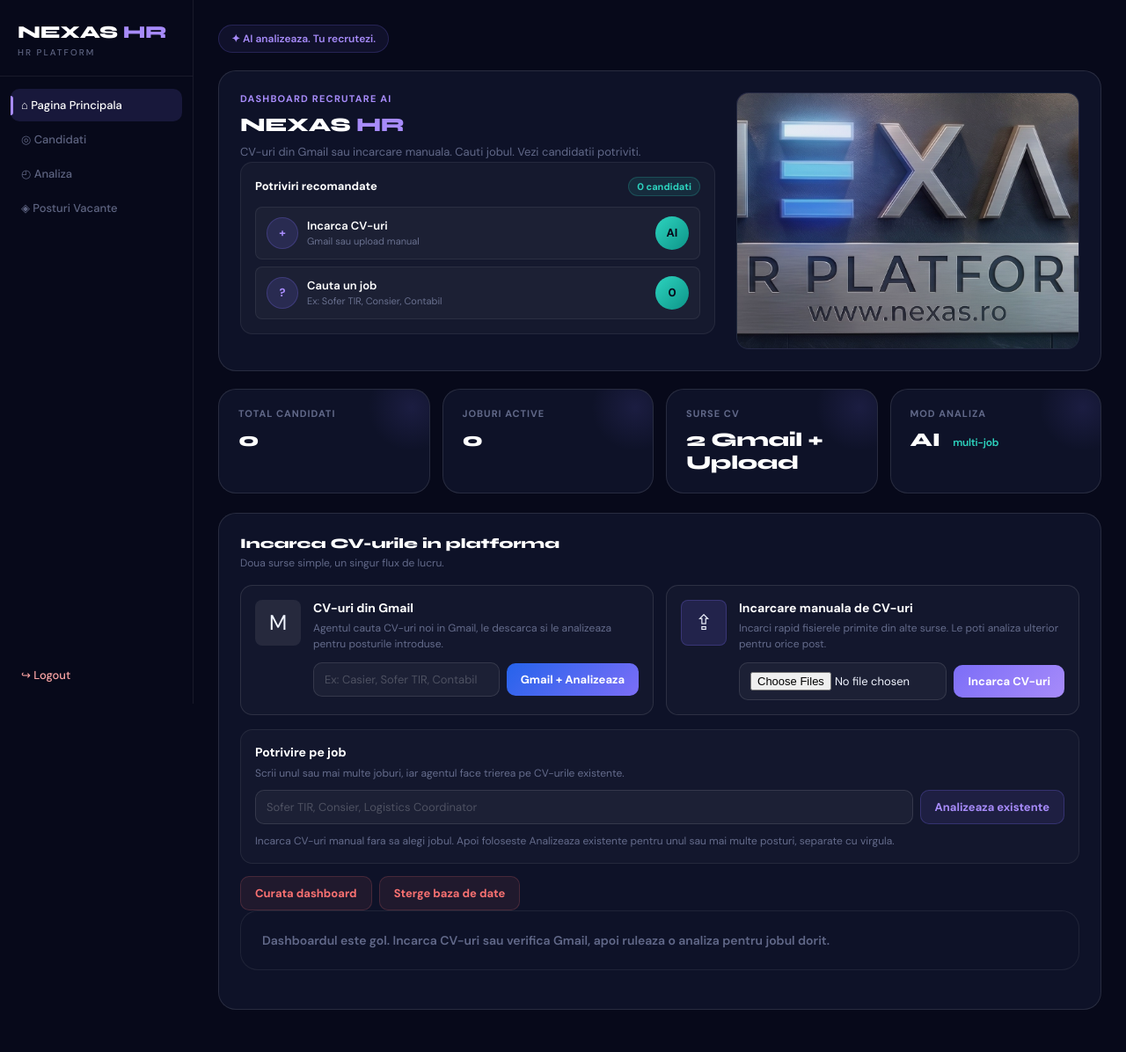
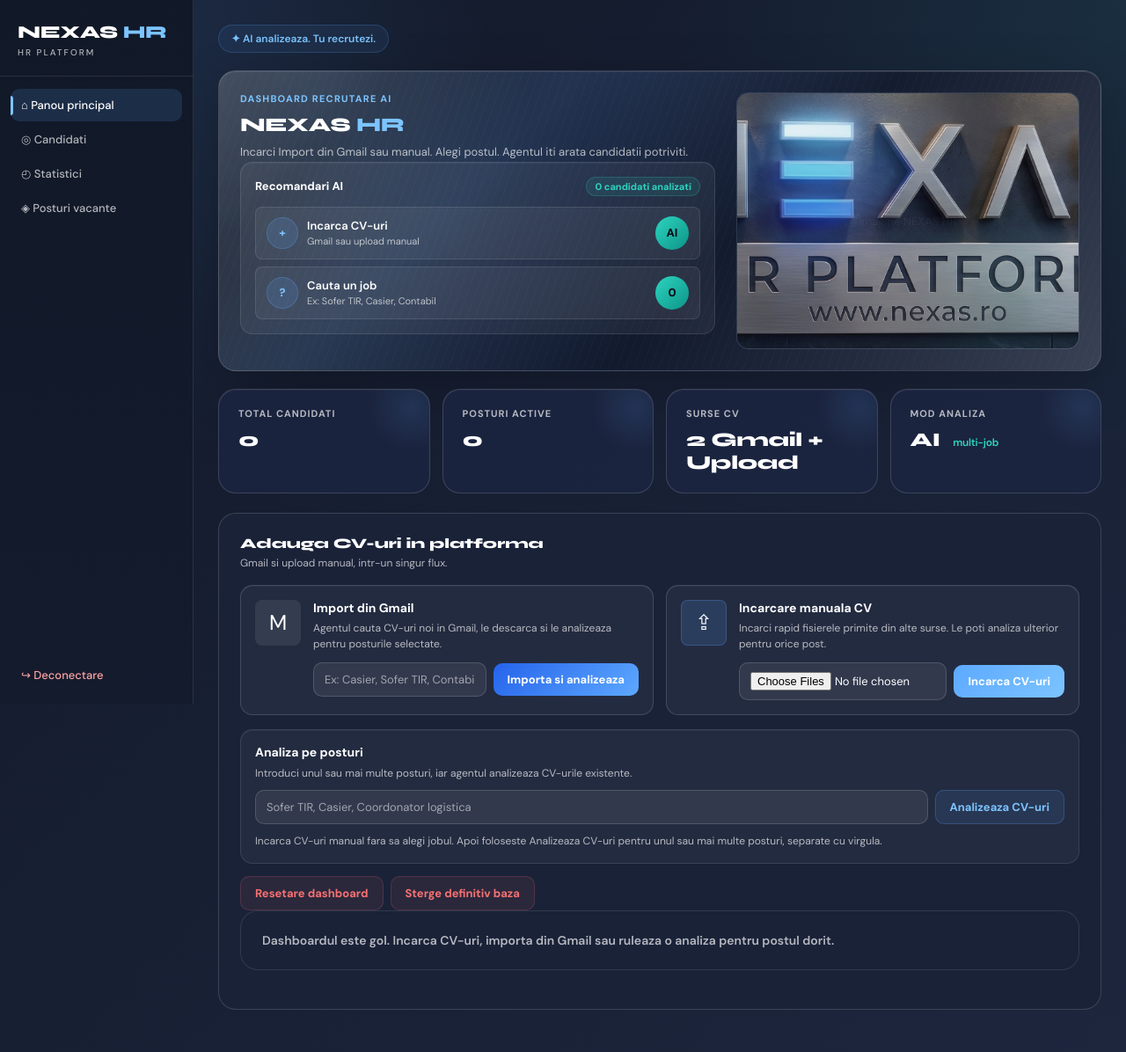
Before and after one commit to robotHR/HR, a FastAPI app: page / in a window 1280 px wide. Shown: the whole page at 88% size. Run offline with FastAPI, Linux system fonts and the light colour scheme; the visitor is signed in with stand-in values (Sample User, id 1); data that the repository does not hold is empty; parts of the project's set-up code (start-up, migrations or seed data) failed here and were passed over.

Commit message:
Update dashboard.html

```diff
--- a/app/templates/dashboard.html
+++ b/app/templates/dashboard.html
@@ -10,18 +10,18 @@
         *{margin:0;padding:0;box-sizing:border-box}
 
         :root{
-            --bg:#07091a;
-            --surface:#0e1228;
-            --surface-2:#111530;
-            --card:#131729;
-            --line:rgba(255,255,255,.07);
-            --line-2:rgba(255,255,255,.11);
-            --text:#f1f5ff;
-            --muted:rgba(200,210,255,.45);
-            --soft:rgba(200,210,255,.65);
-            --purple:#7c6ef7;
-            --purple-2:#a78bfa;
-            --purple-glow:rgba(124,110,247,.18);
+            --bg:#141b2d;
+            --surface:#1a2238;
+            --surface-2:#202a44;
+            --card:#1c2540;
+            --line:rgba(255,255,255,.10);
+            --line-2:rgba(255,255,255,.15);
+            --text:#ffffff;
+            --muted:rgba(255,255,255,.68);
+            --soft:rgba(255,255,255,.84);
+            --purple:#5da9ff;
+            --purple-2:#7cc4ff;
+            --purple-glow:rgba(93,169,255,.22);
             --green:#2dd4bf;
             --green-2:rgba(45,212,191,.12);
             --yellow:#f59e0b;
@@ -35,7 +35,10 @@
         }
 
         body{
-            background:var(--bg);
+            background:
+                radial-gradient(circle at top left, rgba(93,169,255,.18), transparent 32%),
+                radial-gradient(circle at top right, rgba(45,212,191,.08), transparent 30%),
+                linear-gradient(135deg,#121827 0%,#171f33 46%,#1d263d 100%);
             color:var(--text);
             font-family:'DM Sans',sans-serif;
             font-size:14px;
@@ -47,7 +50,7 @@
         /* ─── SIDEBAR ─────────────────────── */
         .sidebar{
             width:220px;flex-shrink:0;
-            background:var(--bg);
+            background:linear-gradient(180deg,#111827 0%,#141b2d 100%);
             border-right:1px solid var(--line);
             position:fixed;top:0;bottom:0;left:0;
             display:flex;flex-direction:column;
@@ -83,7 +86,7 @@
             position:relative;
         }
         .nav a:hover{color:#fff;background:rgba(255,255,255,.05)}
-        .nav a.active{color:#fff;background:rgba(124,110,247,.15)}
+        .nav a.active{color:#fff;background:rgba(93,169,255,.15)}
         .nav a.active::before{
             content:'';position:absolute;left:0;top:50%;
             transform:translateY(-50%);width:3px;height:60%;
@@ -102,8 +105,8 @@
         .top-pill{
             display:inline-flex;align-items:center;gap:6px;
             margin-bottom:20px;margin-left:auto;
-            background:rgba(124,110,247,.08);
-            border:1px solid rgba(124,110,247,.2);
+            background:rgba(93,169,255,.08);
+            border:1px solid rgba(93,169,255,.2);
             border-radius:999px;padding:7px 14px;
             font-size:12px;font-weight:600;color:var(--purple-2);
         }
@@ -122,7 +125,7 @@
             gap:14px;margin-bottom:22px;
         }
         .stat-card{
-            background:var(--surface);
+            background:rgba(28,37,64,.88);
             border:1px solid var(--line-2);
             border-radius:var(--radius-xl);
             padding:20px 22px;
@@ -132,7 +135,7 @@
             content:'';position:absolute;
             top:-30px;right:-30px;
             width:100px;height:100px;
-            background:radial-gradient(circle,rgba(124,110,247,.12),transparent 70%);
+            background:radial-gradient(circle,rgba(93,169,255,.12),transparent 70%);
         }
         .stat-label{
             font-size:11px;font-weight:700;color:var(--muted);
@@ -158,7 +161,24 @@
 
         .hero{
             display:block;
+            position:relative;
+            overflow:hidden;
+            background:
+                linear-gradient(135deg,rgba(255,255,255,.13) 0%,rgba(255,255,255,.04) 15%,rgba(93,169,255,.12) 31%,rgba(15,23,42,.74) 58%,rgba(255,255,255,.08) 100%),
+                linear-gradient(90deg,#252d3d 0%,#1a2238 42%,#293246 100%);
+            box-shadow:0 18px 60px rgba(0,0,0,.22), inset 0 1px 0 rgba(255,255,255,.10);
         }
+        .hero::before{
+            content:'';
+            position:absolute;
+            inset:0;
+            background:
+                repeating-linear-gradient(110deg,rgba(255,255,255,.045) 0 1px,transparent 1px 9px),
+                radial-gradient(circle at 12% 8%,rgba(124,196,255,.20),transparent 26%);
+            opacity:.55;
+            pointer-events:none;
+        }
+        .hero > *{position:relative;z-index:1}
         .hero-grid{
             display:grid;
             grid-template-columns:minmax(360px,540px) 1fr;
@@ -178,7 +198,7 @@
             min-height:0;
             border-radius:var(--radius-lg);
             overflow:hidden;
-            background:linear-gradient(135deg,rgba(124,110,247,.08),rgba(45,212,191,.035));
+            background:linear-gradient(135deg,rgba(93,169,255,.08),rgba(45,212,191,.035));
             border:1px solid var(--line);
             position:relative;
             box-shadow:inset 0 0 0 1px rgba(255,255,255,.02);
@@ -188,7 +208,7 @@
             content:'';
             position:absolute;
             inset:0;
-            background:radial-gradient(circle at 35% 20%,rgba(167,139,250,.14),transparent 34%),radial-gradient(circle at 80% 80%,rgba(45,212,191,.08),transparent 30%);
+            background:radial-gradient(circle at 35% 20%,rgba(124,196,255,.14),transparent 34%),radial-gradient(circle at 80% 80%,rgba(45,212,191,.08),transparent 30%);
             pointer-events:none;
             z-index:1;
         }
@@ -240,7 +260,7 @@
         }
 
         .hero-panel{
-            background:rgba(255,255,255,.03);
+            background:rgba(255,255,255,.055);
             border:1px solid var(--line);
             border-radius:var(--radius-lg);
             padding:16px;
@@ -262,16 +282,16 @@
             gap:10px;align-items:center;
             padding:10px 12px;
             border-radius:var(--radius-sm);
-            background:rgba(255,255,255,.03);
+            background:rgba(255,255,255,.055);
             border:1px solid var(--line);
             transition:.15s;
         }
-        .mini-row:hover{border-color:rgba(124,110,247,.25);background:rgba(124,110,247,.06)}
+        .mini-row:hover{border-color:rgba(93,169,255,.25);background:rgba(93,169,255,.06)}
         .mini-avatar{
             width:36px;height:36px;border-radius:50%;
             display:flex;align-items:center;justify-content:center;
-            background:rgba(124,110,247,.15);
-            border:1px solid rgba(124,110,247,.25);
+            background:rgba(93,169,255,.15);
+            border:1px solid rgba(93,169,255,.25);
             color:var(--purple-2);font-size:13px;font-weight:800;
         }
         .mini-row strong{display:block;font-size:13px;font-weight:600;color:#fff}
@@ -305,7 +325,7 @@
         .source-card{
             border-radius:var(--radius-lg);
             border:1px solid var(--line-2);
-            background:rgba(255,255,255,.025);
+            background:rgba(255,255,255,.045);
             padding:16px;
             display:grid;grid-template-columns:52px 1fr;
             gap:14px;align-items:start;
@@ -317,12 +337,22 @@
             color:var(--text);font-size:24px;
         }
         .source-icon.purple{
-            background:rgba(124,110,247,.15);
-            border:1px solid rgba(124,110,247,.25);
+            background:rgba(93,169,255,.15);
+            border:1px solid rgba(93,169,255,.25);
         }
         .source-card h3{font-size:14px;font-weight:700;color:#fff;margin-bottom:5px}
         .source-card p{
             color:var(--muted);font-size:12px;line-height:1.5;margin-bottom:12px;
+        }
+
+
+        .source-card,.stat-card,.hero-panel,.match-box{
+            box-shadow:inset 0 1px 0 rgba(255,255,255,.05);
+        }
+        .source-card:hover,.stat-card:hover{
+            border-color:rgba(124,196,255,.28);
+            transform:translateY(-1px);
+            transition:.18s ease;
         }
 
         form{margin:0}
@@ -332,13 +362,13 @@
         input[type="text"],input[type="file"]{
             width:100%;min-width:0;
             border:1px solid var(--line-2);
-            background:rgba(255,255,255,.04);
+            background:rgba(255,255,255,.07);
             color:var(--text);border-radius:var(--radius-md);
             padding:10px 12px;outline:none;font-size:13px;
             font-family:'DM Sans',sans-serif;transition:.15s;
         }
-        input[type="text"]:focus{border-color:rgba(124,110,247,.5);background:rgba(124,110,247,.06)}
-        input::placeholder{color:rgba(255,255,255,.22)}
+        input[type="text"]:focus{border-color:rgba(93,169,255,.5);background:rgba(93,169,255,.06)}
+        input::placeholder{color:rgba(255,255,255,.55)}
 
         button,.btn-link{
             border:0;border-radius:var(--radius-md);
@@ -354,11 +384,11 @@
 
         .btn-gmail{background:linear-gradient(135deg,#2563eb,var(--purple))}
         .btn-main{background:linear-gradient(135deg,var(--purple),var(--purple-2))}
-        .btn-secondary{background:rgba(124,110,247,.1);border:1px solid rgba(124,110,247,.25);color:var(--purple-2)}
+        .btn-secondary{background:rgba(93,169,255,.1);border:1px solid rgba(93,169,255,.25);color:var(--purple-2)}
         .btn-danger{background:rgba(248,113,113,.08);border:1px solid rgba(248,113,113,.18);color:var(--red)}
 
         .match-box{
-            background:rgba(255,255,255,.025);
+            background:rgba(255,255,255,.045);
             border:1px solid var(--line);
             border-radius:var(--radius-lg);
             padding:16px;margin-top:14px;
@@ -607,11 +637,11 @@
         </div>
 
         <nav class="nav">
-            <a class="active" href="/">⌂ Pagina Principala</a>
+            <a class="active" href="/">⌂ Panou principal</a>
             <a href="/candidati">◎ Candidati</a>
-            <a href="/analytics">◴ Analiza</a>
-            <a href="/posturi">◈ Posturi Vacante</a>
-            <a class="logout-link" href="/logout">↪ Logout</a>
+            <a href="/analytics">◴ Statistici</a>
+            <a href="/posturi">◈ Posturi vacante</a>
+            <a class="logout-link" href="/logout">↪ Deconectare</a>
         </nav>
 
 
@@ -630,14 +660,14 @@
                     <div class="eyebrow">Dashboard recrutare AI</div>
                     <h1 class="hero-title">NEXAS <span>HR</span></h1>
                     <div class="hero-sub">
-                        CV-uri din Gmail sau incarcare manuala. Cauti jobul. Vezi candidatii potriviti.
+                        Incarci Import din Gmail sau manual. Alegi postul. Agentul iti arata candidatii potriviti.
                     </div>
 
                     <div class="hero-right">
                         <div class="hero-panel">
                             <div class="mini-title">
-                                Potriviri recomandate
-                                <span>{{ total }} candidati</span>
+                                Recomandari AI
+                                <span>{{ total }} candidati analizati</span>
                             </div>
                             <div class="mini-list">
                                 {% set shown = namespace(count=0) %}
@@ -670,7 +700,7 @@
                                         <div class="mini-avatar">?</div>
                                         <div>
                                             <strong>Cauta un job</strong>
-                                            <small>Ex: Sofer TIR, Consier, Contabil</small>
+                                            <small>Ex: Sofer TIR, Casier, Contabil</small>
                                         </div>
                                         <div class="mini-score">0</div>
                                     </div>
@@ -695,7 +725,7 @@
                 <div class="stat-value">{{ total }}</div>
             </div>
             <div class="stat-card">
-                <div class="stat-label">Joburi active</div>
+                <div class="stat-label">Posturi active</div>
                 <div class="stat-value">{{ jobs|length }}</div>
             </div>
             <div class="stat-card">
@@ -711,8 +741,8 @@
         <section class="workbench">
             <div class="section-head">
                 <div>
-                    <div class="section-title">Incarca CV-urile in platforma</div>
-                    <div class="section-sub">Doua surse simple, un singur flux de lucru.</div>
+                    <div class="section-title">Adauga CV-uri in platforma</div>
+                    <div class="section-sub">Gmail si upload manual, intr-un singur flux.</div>
                 </div>
             </div>
 
@@ -720,12 +750,12 @@
                 <div class="source-card">
                     <div class="source-icon">M</div>
                     <div>
-                        <h3>CV-uri din Gmail</h3>
-                        <p>Agentul cauta CV-uri noi in Gmail, le descarca si le analizeaza pentru posturile introduse.</p>
+                        <h3>Import din Gmail</h3>
+                        <p>Agentul cauta CV-uri noi in Gmail, le descarca si le analizeaza pentru posturile selectate.</p>
                         <form action="/gmail-si-analiza" method="post" class="loading-form" data-title="Se verifica Gmail si se analizeaza CV-urile noi" data-text="Agentul cauta CV-uri noi in Gmail, le descarca si le potriveste cu posturile introduse.">
                             <div class="form-line">
                                 <input type="text" name="target_job" placeholder="Ex: Casier, Sofer TIR, Contabil" required>
-                                <button type="submit" class="btn-gmail">Gmail + Analizeaza</button>
+                                <button type="submit" class="btn-gmail">Importa si analizeaza</button>
                             </div>
                         </form>
                     </div>
@@ -734,7 +764,7 @@
                 <div class="source-card">
                     <div class="source-icon purple">⇪</div>
                     <div>
-                        <h3>Incarcare manuala de CV-uri</h3>
+                        <h3>Incarcare manuala CV</h3>
                         <p>Incarci rapid fisierele primite din alte surse. Le poti analiza ulterior pentru orice post.</p>
                         <form action="/upload-cv-uri" method="post" enctype="multipart/form-data" class="loading-form" data-title="Se incarca CV-urile" data-text="Agentul salveaza CV-urile incarcate manual. Le poti analiza ulterior pentru orice post.">
                             <div class="form-line">
@@ -747,43 +777,43 @@
             </div>
 
             <div class="match-box">
-                <div class="match-title">Potrivire pe job</div>
-                <div class="section-sub">Scrii unul sau mai multe joburi, iar agentul face trierea pe CV-urile existente.</div>
+                <div class="match-title">Analiza pe posturi</div>
+                <div class="section-sub">Introduci unul sau mai multe posturi, iar agentul analizeaza CV-urile existente.</div>
 
                 <form action="/analizeaza-job" method="post" class="loading-form" data-title="Se analizeaza CV-urile existente" data-text="Agentul reanalizeaza CV-urile existente si decide pentru ce post este potrivit fiecare candidat.">
                     <div class="form-line">
-                        <input type="text" name="target_job" placeholder="Sofer TIR, Consier, Logistics Coordinator" required>
-                        <button type="submit" class="btn-secondary">Analizeaza existente</button>
+                        <input type="text" name="target_job" placeholder="Sofer TIR, Casier, Coordonator logistica" required>
+                        <button type="submit" class="btn-secondary">Analizeaza CV-uri</button>
                     </div>
                 </form>
 
                 <div class="helper-text">
-                    Incarca CV-uri manual fara sa alegi jobul. Apoi foloseste Analizeaza existente pentru unul sau mai multe posturi, separate cu virgula.
+                    Incarca CV-uri manual fara sa alegi jobul. Apoi foloseste Analizeaza CV-uri pentru unul sau mai multe posturi, separate cu virgula.
                 </div>
             </div>
 
             <div class="danger-row">
                 <form action="/sterge-baza" method="post">
-                    <button type="submit" class="btn-danger">Curata dashboard</button>
+                    <button type="submit" class="btn-danger">Resetare dashboard</button>
                 </form>
                 <form action="/sterge-definitiv" method="post" onsubmit="return confirm('Sigur vrei sa stergi definitiv toti candidatii si istoricul?')">
-                    <button type="submit" class="btn-danger">Sterge baza de date</button>
+                    <button type="submit" class="btn-danger">Sterge definitiv baza</button>
                 </form>
             </div>
 
 
 
         {% if total == 0 %}
-            <div class="empty">Dashboardul este gol. Incarca CV-uri sau verifica Gmail, apoi ruleaza o analiza pentru jobul dorit.</div>
+            <div class="empty">Dashboardul este gol. Incarca CV-uri, importa din Gmail sau ruleaza o analiza pentru postul dorit.</div>
         {% endif %}
 
         {% for job_title, job_candidates in jobs.items() %}
             <section class="job-block">
                 <div class="job-title-row accordion-header" onclick="toggleAccordion(this)">
-                    <h2 class="job-title">Top candidati <span>· {{ job_title }}</span></h2>
+                    <h2 class="job-title">Candidati recomandati <span>· {{ job_title }}</span></h2>
                     <div style="display:flex;align-items:center;gap:10px">
                         <div class="job-count">{{ job_candidates|length }} rezultate</div>
-                        <svg class="accordion-chevron" viewBox="0 0 24 24" fill="none" stroke="currentColor" stroke-width="2" style="width:16px;height:16px;color:rgba(255,255,255,.4);transition:transform .25s"><polyline points="6 9 12 15 18 9"/></svg>
+                        <svg class="accordion-chevron" viewBox="0 0 24 24" fill="none" stroke="currentColor" stroke-width="2" style="width:16px;height:16px;color:rgba(255,255,255,.72);transition:transform .25s"><polyline points="6 9 12 15 18 9"/></svg>
                     </div>
                 </div>
 
```
Also changed, not shown: other parts of app/templates/dashboard.html (+11 -11 lines).
